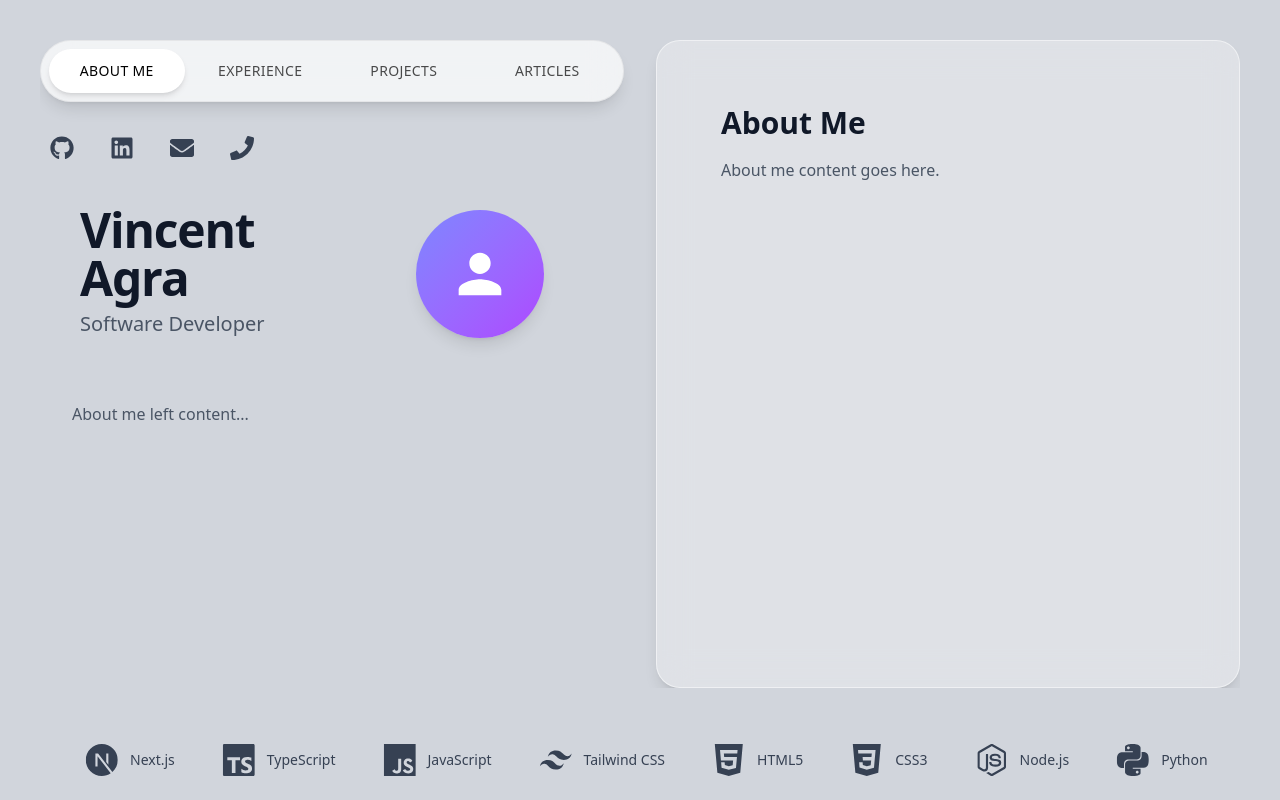
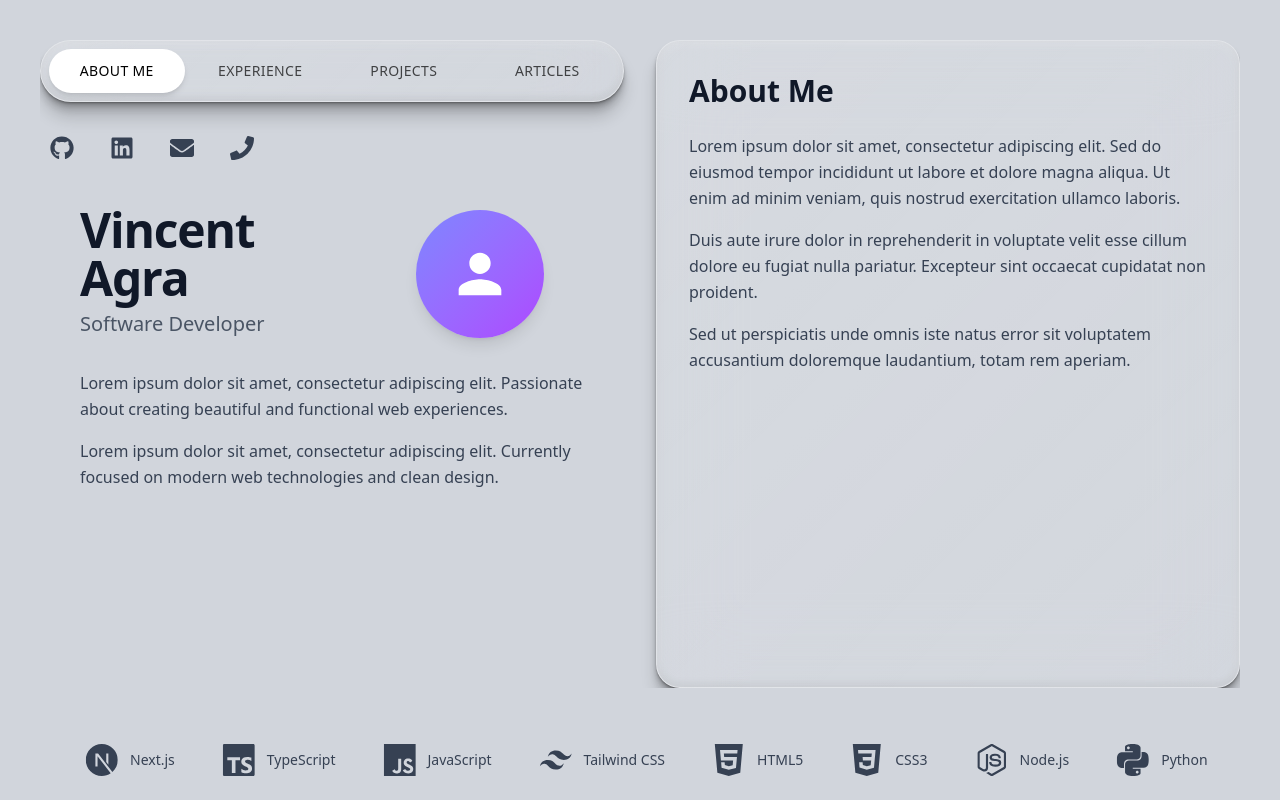
Before and after one commit to VincentDev007/software-developer-portfolio-website, a Next.js app in the folder portfolio-website/: page / in a window 1280 px wide. Built offline with nearby package versions, Linux system fonts and the light colour scheme.

Commit message:
feat(animations): complete day 3 - page transitions, glass effects, and about section content

```diff
--- a/portfolio-website/components/about/AboutMeLeft.tsx
+++ b/portfolio-website/components/about/AboutMeLeft.tsx
@@ -1,7 +1,14 @@
 export default function AboutMeLeft() {
   return (
-    <div className="p-8">
-      <p className="text-gray-600">About me left content...</p>
+    <div className="px-10 pb-8">
+      <p className="text-gray-700 leading-relaxed mb-4">
+        Lorem ipsum dolor sit amet, consectetur adipiscing elit.
+        Passionate about creating beautiful and functional web experiences.
+      </p>
+      <p className="text-gray-700 leading-relaxed">
+        Lorem ipsum dolor sit amet, consectetur adipiscing elit.
+        Currently focused on modern web technologies and clean design.
+      </p>
     </div>
   );
 }
--- a/portfolio-website/components/about/AboutMeRight.tsx
+++ b/portfolio-website/components/about/AboutMeRight.tsx
@@ -1,9 +1,23 @@
-export default function AboutMe() {
-    return (
+export default function AboutMeRight() {
+  return (
+    <div>
+      <h2 className="text-3xl font-bold text-gray-900 mb-6">About Me</h2>
 
-        <div className="p-8">
-            <h2 className="text-3xl font-bold text-gray-900 mb-4">About Me</h2>
-            <p className="text-gray-600 leading-relaxed">About me content goes here.</p>
-        </div>
-    );
+      <p className="text-gray-700 leading-relaxed mb-4">
+        Lorem ipsum dolor sit amet, consectetur adipiscing elit. Sed do eiusmod
+        tempor incididunt ut labore et dolore magna aliqua. Ut enim ad minim veniam,
+        quis nostrud exercitation ullamco laboris.
+      </p>
+
+      <p className="text-gray-700 leading-relaxed mb-4">
+        Duis aute irure dolor in reprehenderit in voluptate velit esse cillum dolore
+        eu fugiat nulla pariatur. Excepteur sint occaecat cupidatat non proident.
+      </p>
+
+      <p className="text-gray-700 leading-relaxed">
+        Sed ut perspiciatis unde omnis iste natus error sit voluptatem accusantium
+        doloremque laudantium, totam rem aperiam.
+      </p>
+    </div>
+  );
 }
--- a/portfolio-website/components/layout/Navigation.tsx
+++ b/portfolio-website/components/layout/Navigation.tsx
@@ -11,7 +11,25 @@ export default function Navigation({ activeSection, setActiveSection }: Navigati
 
   return (
     // Outer container - glass background with rounded pill shape
-    <nav className="bg-white/70 backdrop-blur-xl rounded-full p-2 flex gap-2 border border-black/5 shadow-lg">
+    <nav
+      className="relative bg-white/10 backdrop-blur-3xl rounded-full p-2 flex gap-2"
+      style={{
+        border: '1.5px solid rgba(255, 255, 255, 0.3)',
+        boxShadow: `
+          0 1px 1px rgba(0, 0, 0, 0.15),
+          0 2px 2px rgba(0, 0, 0, 0.15),
+          0 4px 4px rgba(0, 0, 0, 0.15),
+          0 8px 8px rgba(0, 0, 0, 0.15),
+          0 16px 16px rgba(0, 0, 0, 0.15),
+          inset 0 2px 8px rgba(255, 255, 255, 0.3),
+          inset 0 -2px 8px rgba(0, 0, 0, 0.1)
+        `,
+        background: 'linear-gradient(135deg, rgba(255, 255, 255, 0.12) 0%, rgba(255, 255, 255, 0.06) 100%)'
+      }}
+    >
+
+
+
       {/* Loop through each section and create a button */}
       {sections.map((section) => (
         <button
--- a/portfolio-website/components/layout/TwoPanel.tsx
+++ b/portfolio-website/components/layout/TwoPanel.tsx
@@ -1,6 +1,8 @@
 'use client'
 
 import { useState } from 'react';
+import { AnimatePresence, motion } from 'framer-motion';
+
 import Navigation from './Navigation';
 import SocialIcons from './SocialIcons';
 import ProfileCard from './ProfileCard';
@@ -46,11 +48,53 @@ export default function TwoPanel() {
         </div>
 
         <div className="flex-1 overflow-y-auto">
-          {activeSection === 'about' && <ProfileCard compact={false} />}
-          {activeSection === 'about' && <AboutMeLeft />}
-          {activeSection === 'experience' && <ExperienceLeft />}
-          {activeSection === 'projects' && <ProjectsLeft />}
-          {activeSection === 'articles' && <ArticlesLeft />}
+          <AnimatePresence mode="wait">
+            {activeSection === 'about' && (
+              <motion.div
+                key="about-left"
+                initial={{ opacity: 0 }}
+                animate={{ opacity: 1 }}
+                exit={{ opacity: 0 }}
+                transition={{ duration: 0.3 }}
+              >
+                <ProfileCard compact={false} />
+                <AboutMeLeft />
+              </motion.div>
+            )}
+            {activeSection === 'experience' && (
+              <motion.div
+                key="experience-left"
+                initial={{ opacity: 0 }}
+                animate={{ opacity: 1 }}
+                exit={{ opacity: 0 }}
+                transition={{ duration: 0.3 }}
+              >
+                <ExperienceLeft />
+              </motion.div>
+            )}
+            {activeSection === 'projects' && (
+              <motion.div
+                key="projects-left"
+                initial={{ opacity: 0 }}
+                animate={{ opacity: 1 }}
+                exit={{ opacity: 0 }}
+                transition={{ duration: 0.3 }}
+              >
+                <ProjectsLeft />
+              </motion.div>
+            )}
+            {activeSection === 'articles' && (
+              <motion.div
+                key="articles-left"
+                initial={{ opacity: 0 }}
+                animate={{ opacity: 1 }}
+                exit={{ opacity: 0 }}
+                transition={{ duration: 0.3 }}
+              >
+                <ArticlesLeft />
+              </motion.div>
+            )}
+          </AnimatePresence>
         </div>
       </nav>
 
@@ -59,19 +103,83 @@ export default function TwoPanel() {
       {/* RIGHT PANEL - Glass effect */}
       <main
         id="main-content"
-        className="bg-white/30 backdrop-blur-xl rounded-3xl p-8 border border-white/50 shadow-lg overflow-hidden flex flex-col"
-      >
-        <div className="flex-1 overflow-y-auto">
-          {/* Show section-specific right content */}
-          {activeSection === 'about' && <AboutMeRight />}
-          {activeSection === 'experience' && <ExperienceRight />}
-          {activeSection === 'projects' && <ProjectsRight />}
-          {activeSection === 'articles' && <ArticlesRight />}
-        </div>
-      </main>
 
 
 
+
+        className="relative bg-white/10 backdrop-blur-3xl rounded-3xl p-8 overflow-hidden flex flex-col"
+        style={{
+          border: '1.5px solid rgba(255, 255, 255, 0.3)',
+          boxShadow: `
+            0 1px 1px rgba(0, 0, 0, 0.15),
+            0 2px 2px rgba(0, 0, 0, 0.15),
+            0 4px 4px rgba(0, 0, 0, 0.15),
+            0 8px 8px rgba(0, 0, 0, 0.15),
+            0 16px 16px rgba(0, 0, 0, 0.15),
+            inset 0 2px 8px rgba(255, 255, 255, 0.3),
+            inset 0 -2px 8px rgba(0, 0, 0, 0.1)
+          `,
+          background: 'linear-gradient(135deg, rgba(255, 255, 255, 0.12) 0%, rgba(255, 255, 255, 0.06) 100%)'
+        }}
+
+
+
+
+
+      >
+
+        <div className="flex-1 overflow-y-auto">
+          <AnimatePresence mode="wait">
+            {activeSection === 'about' && (
+              <motion.div
+                key="about-right"
+                initial={{ opacity: 0 }}
+                animate={{ opacity: 1 }}
+                exit={{ opacity: 0 }}
+                transition={{ duration: 0.3 }}
+              >
+                <AboutMeRight />
+              </motion.div>
+            )}
+            {activeSection === 'experience' && (
+              <motion.div
+                key="experience-right"
+                initial={{ opacity: 0 }}
+                animate={{ opacity: 1 }}
+                exit={{ opacity: 0 }}
+                transition={{ duration: 0.3 }}
+              >
+                <ExperienceRight />
+              </motion.div>
+            )}
+            {activeSection === 'projects' && (
+              <motion.div
+                key="projects-right"
+                initial={{ opacity: 0 }}
+                animate={{ opacity: 1 }}
+                exit={{ opacity: 0 }}
+                transition={{ duration: 0.3 }}
+              >
+                <ProjectsRight />
+              </motion.div>
+            )}
+            {activeSection === 'articles' && (
+              <motion.div
+                key="articles-right"
+                initial={{ opacity: 0 }}
+                animate={{ opacity: 1 }}
+                exit={{ opacity: 0 }}
+                transition={{ duration: 0.3 }}
+              >
+                <ArticlesRight />
+              </motion.div>
+            )}
+          </AnimatePresence>
+        </div>
+      </main>
     </div>
+
+
+
   );
 }
--- /dev/null
+++ b/portfolio-website/lib/glassAnimations.ts
@@ -0,0 +1,16 @@
+// Function to calculate specular highlight position based on mouse
+export function calculateSpecularHighlight(
+  mouseX: number,
+  mouseY: number,
+  elementRect: DOMRect
+) {
+  // Calculate mouse position relative to element
+  const x = mouseX - elementRect.left;
+  const y = mouseY - elementRect.top;
+
+  // Calculate percentage position (0-100)
+  const xPercent = (x / elementRect.width) * 100;
+  const yPercent = (y / elementRect.height) * 100;
+
+  return { xPercent, yPercent };
+}
--- a/portfolio-website/package.json
+++ b/portfolio-website/package.json
@@ -9,6 +9,7 @@
     "lint": "eslint"
   },
   "dependencies": {
+    "framer-motion": "^12.23.26",
     "next": "16.1.0",
     "react": "19.2.3",
     "react-dom": "19.2.3",
```
Also changed, not shown: portfolio-website/components/layout/MeshBackground.tsx (+36 -0 lines), 2 other files (tests, documents, lock files or other folders).
